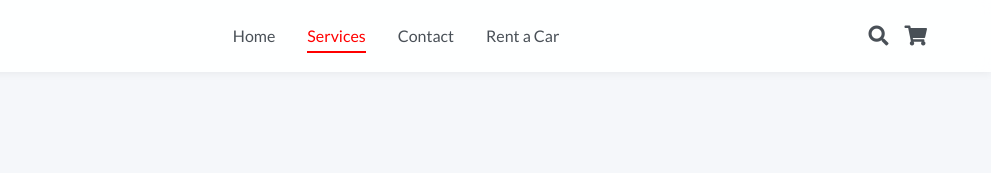
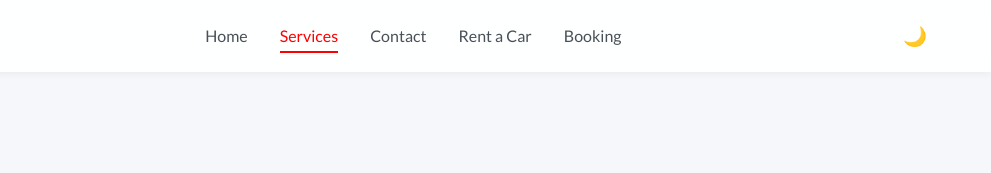
Before and after one commit to PrometheusF/XdriveProject, a plain HTML site: page project-folder/services.html in a window 1280 px wide. Shown: the top 173 px of the page, 289-1280 px from the left. Drawn offline with Linux system fonts and the light colour scheme; a small style sheet from the web is missing.

Commit message:
Update services.html

```diff
--- a/project-folder/services.html
+++ b/project-folder/services.html
@@ -13,25 +13,38 @@
 <body>
 <header class="header">
   <div class="container">
+    <!-- Logo -->
     <a href="index.html" class="logo">
-      <img src="../assets/images/xdrivelogo.png" alt="XDrive Logo" class="logo-img"/>
+      <img src="../assets/images/xdrivelogo.png" alt="XDrive Logo" class="logo-img" />
       <span class="logo-text">XDrive</span>
     </a>
-    <nav class="navbar">
+
+    <!-- Hamburger Menü Butonu -->
+    <div id="menu-btn" class="fas fa-bars"></div>
+
+    <!-- Navbar -->
+    <nav class="navbar" id="navbar">
       <ul class="nav-links">
         <li><a href="index.html">Home</a></li>
         <li><a href="services.html" class="active">Services</a></li>
         <li><a href="contact.html">Contact</a></li>
         <li><a href="rent.html">Rent a Car</a></li>
+        <li><a href="booking.html">Booking</a></li>
+
+        <!-- En sona main.js eklendi -->
+        <script src="../js/main.js"></script>
+
       </ul>
     </nav>
+
+    <!-- Dark Mode Butonu -->
     <div class="header-icons">
-      <i class="fas fa-search"></i>
-      <i class="fas fa-shopping-cart"></i>
-      <div id="menu-btn" class="fas fa-bars"></div>
+      <button id="theme-toggle" title="Toggle light/dark mode">🌙</button>
     </div>
   </div>
 </header>
+
+
 
 <section class="services" id="services">
   <div class="container">
```
